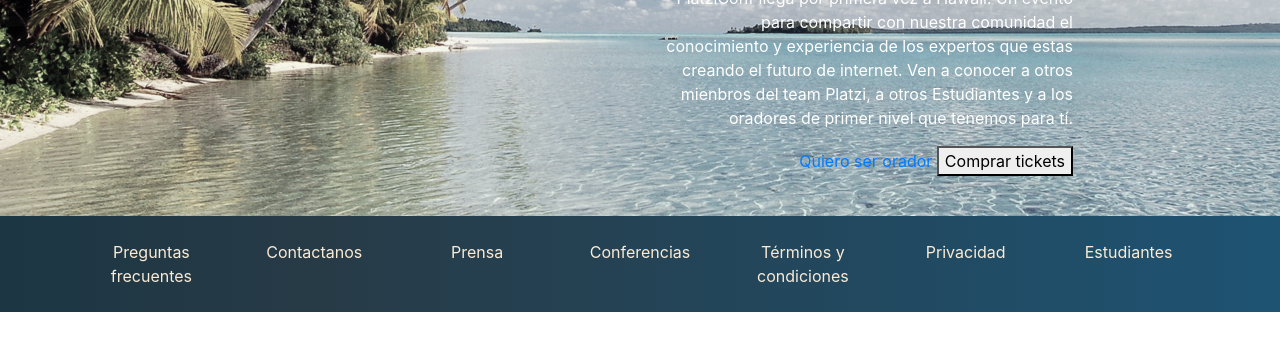
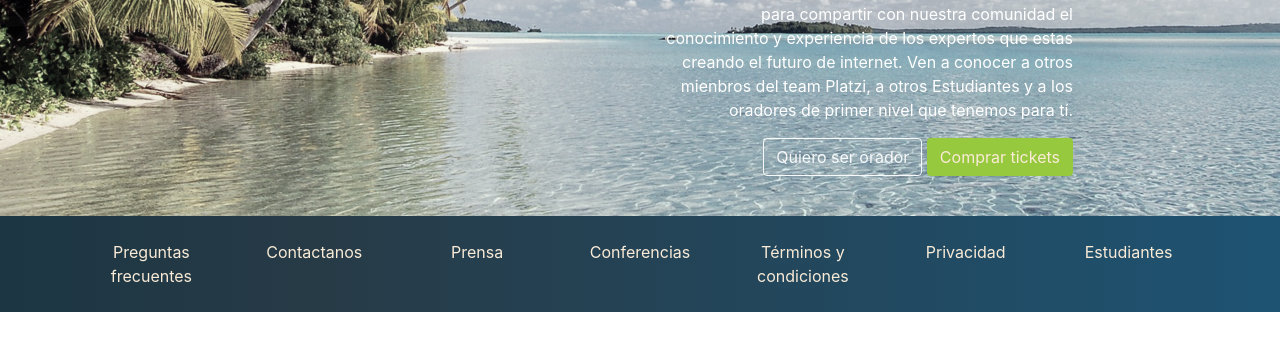
Before and after one commit to Noldia/BootstrapPlatziConf, a plain HTML site: page index.html in a window 1280 px wide. Shown: the part 444-794 px from the top of the page. Drawn offline with nearby package versions, Linux system fonts and the light colour scheme.

Commit message:
Se agrego diseño a los botones

```diff
--- a/index.css
+++ b/index.css
@@ -1,3 +1,12 @@
+.btn-platzi {
+    background-color: #97c93e ;
+    color: antiquewhite;
+}
+
+.btn-platzi:hover {
+    background-color: #82ad36;
+}
+
 .text-platzi {
     color: #97c93e !important;
 }
--- a/index.html
+++ b/index.html
@@ -80,8 +80,8 @@
                                         de internet. Ven a conocer a otros mienbros del team Platzi, a otros Estudiantes
                                         y a los oradores de primer nivel que tenemos para tí.
                                     </p>
-                                    <a href="#">Quiero ser orador</a>
-                                    <button type="button">Comprar tickets</button>
+                                    <a href="#" class="btn btn-outline-light">Quiero ser orador</a>
+                                    <button type="button" class="btn btn-platzi">Comprar tickets</button>
                                 </div>
                             </div>
                         </div>
```
